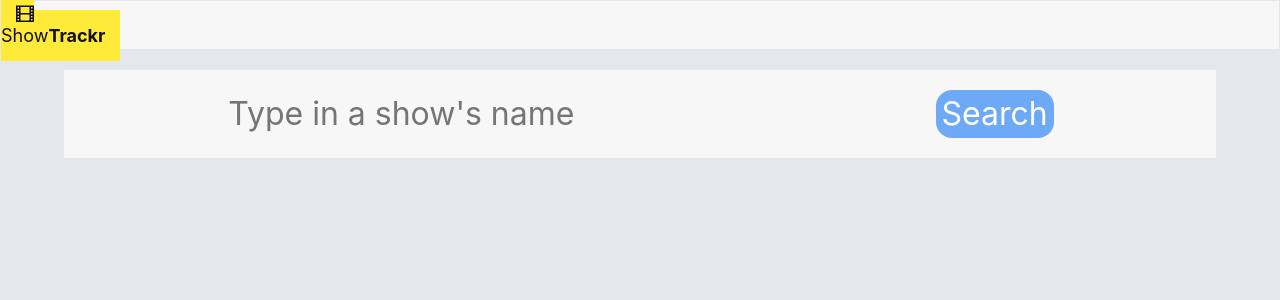
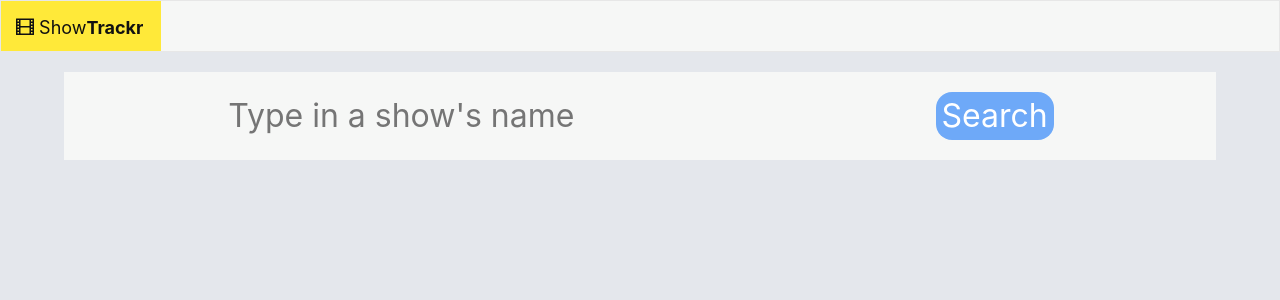
Before and after one commit to ipochinskiy/tv-show-tracker-react, a React (Create React App) app: page / in a window 1280 px wide. Shown: the top 300 px of the page. Built offline with nearby package versions, Linux system fonts and the light colour scheme; no server answers.

Commit message:
use Link in the NavBar component

```diff
--- a/src/index.css
+++ b/src/index.css
@@ -16,3 +16,8 @@ code {
 body {
     background-color: #e4e7ec;
 }
+
+a, a:hover, a:visited {
+    color: #111;
+    text-decoration: none;
+}
--- a/src/js/components/NavBar.js
+++ b/src/js/components/NavBar.js
@@ -1,13 +1,16 @@
 import React from 'react';
+import { Link } from "react-router-dom";
 import './NavBar.scss';
 
 const NavBar = () => (
     <div className="NavBar" role="navigation">
         <div className="NavBar-header">
-            <a className="NavBar-brand" href="/">
-                <span className="glyphicon glyphicon-film"></span>
-                Show<strong>Trackr</strong>
-            </a>
+            <Link to="/">
+                <div className="NavBar-brand" >
+                    <span className="glyphicon glyphicon-film"></span>
+                    &nbsp;Show<strong>Trackr</strong>
+                </div>
+            </Link>
         </div>
     </div>
 );
--- a/src/js/components/NavBar.scss
+++ b/src/js/components/NavBar.scss
@@ -14,7 +14,7 @@
     }
 
     &-header {
-        width: 150px;
+        width: 160px;
     }
 
     &-brand {
```
Also changed, not shown: 1 other file (tests, documents, lock files or other folders).
